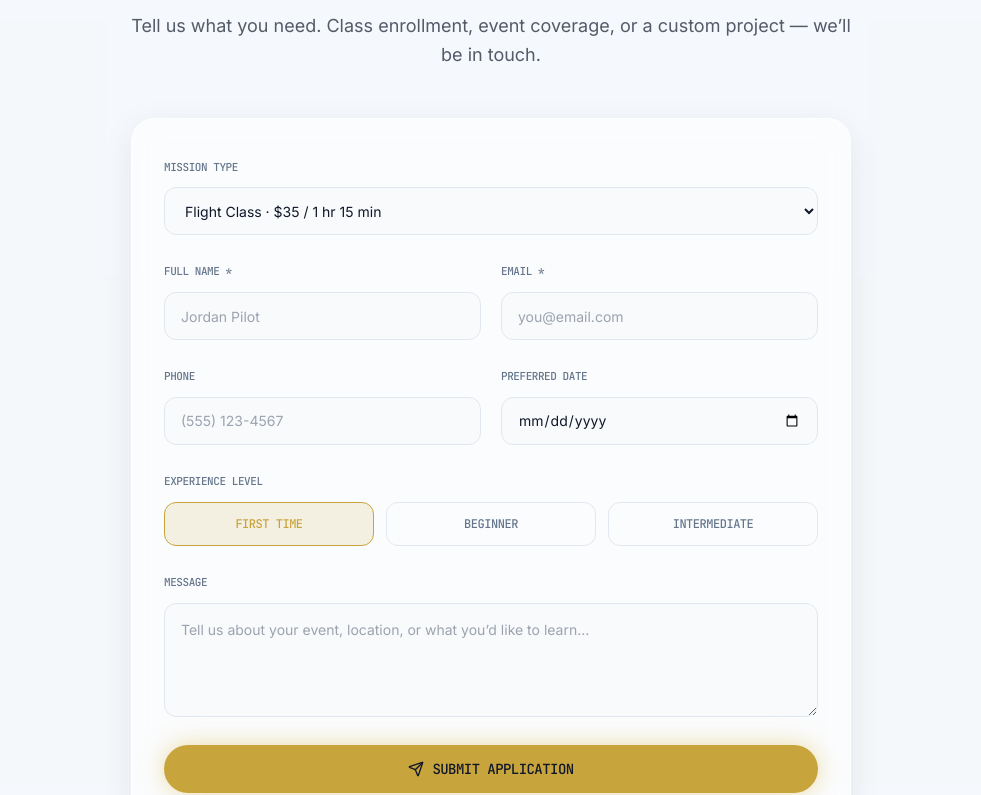
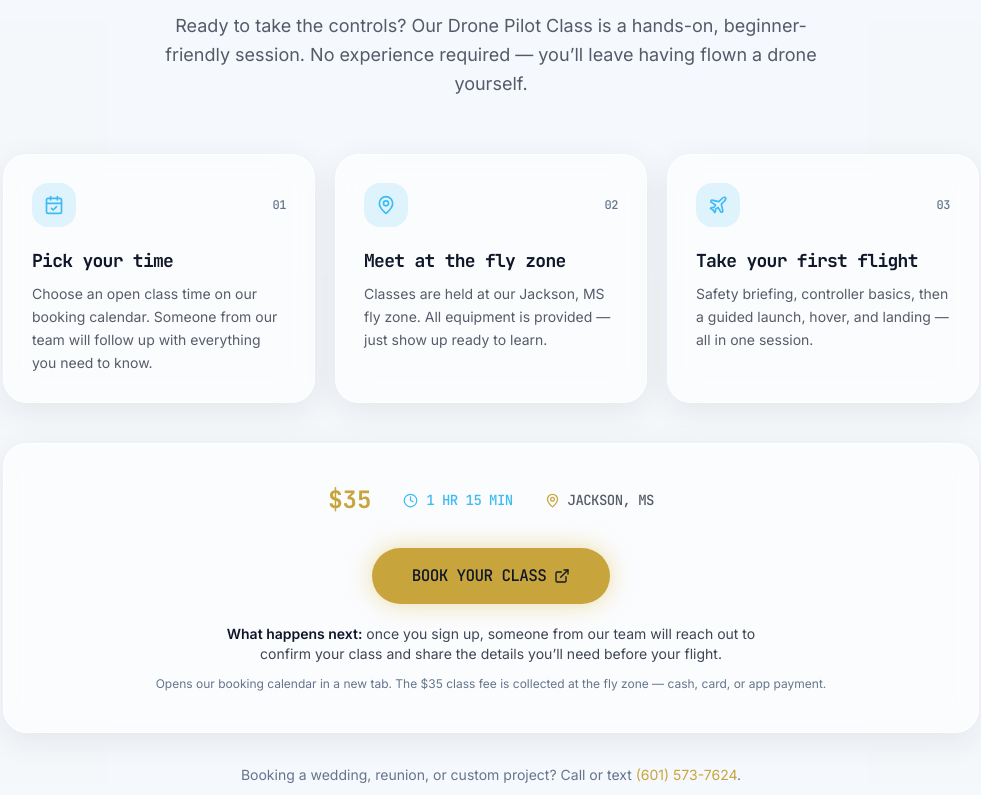
Before and after one commit to hiamandapaige/God-Is-Love-Flight, a React (Vite) app: page / in a window 1280 px wide. Shown: the part 6329-7124 px from the top of the page, without its empty margins (149-1130 px from the left). Built offline with nearby package versions, Linux system fonts and the light colour scheme; a web font is replaced by a local one.

Commit message:
Update ClassForm.jsx

```diff
--- a/ClassForm.jsx
+++ b/ClassForm.jsx
@@ -1,123 +1,84 @@
-import React, { useState } from 'react';
-import { submitNetlifyForm } from './netlifyForm';
-import { Send, CheckCircle2, Loader2 } from 'lucide-react';
+import React from 'react';
+import { CalendarCheck, MapPin, Plane, Clock, ExternalLink } from 'lucide-react';
 
-const SERVICE_OPTIONS = [
-  { value: 'flight_class', label: 'Flight Class · $35 / 1 hr 15 min' },
-  { value: 'wedding', label: 'Wedding Coverage' },
-  { value: 'family_reunion', label: 'Family Reunion' },
-  { value: 'class_reunion', label: 'Class Reunion' },
-  { value: 'other', label: 'Other Celebration / Project' },
+// The Calendly booking page. Opens in a new tab.
+const BOOKING_LINK = 'https://calendly.com/jhuffman38/30min';
+
+const STEPS = [
+  {
+    icon: CalendarCheck,
+    title: 'Pick your time',
+    text: 'Choose an open class time on our booking calendar. Someone from our team will follow up with everything you need to know.',
+  },
+  {
+    icon: MapPin,
+    title: 'Meet at the fly zone',
+    text: 'Classes are held at our Jackson, MS fly zone. All equipment is provided — just show up ready to learn.',
+  },
+  {
+    icon: Plane,
+    title: 'Take your first flight',
+    text: 'Safety briefing, controller basics, then a guided launch, hover, and landing — all in one session.',
+  },
 ];
 
 export default function ClassForm() {
-  const [form, setForm] = useState(() => {
-    const params = new URLSearchParams(window.location.search);
-    return { inquiry_type: params.get('service') || 'flight_class', full_name: '', email: '', phone: '', preferred_date: '', experience_level: 'first_time', message: '' };
-  });
-  const [status, setStatus] = useState('idle');
-  const [error, setError] = useState('');
-
-  const update = (k) => (e) => setForm({ ...form, [k]: e.target.value });
-
-  const submit = async (e) => {
-    e.preventDefault();
-    setStatus('loading');
-    setError('');
-    try {
-      const label = SERVICE_OPTIONS.find((o) => o.value === form.inquiry_type)?.label || form.inquiry_type;
-      await submitNetlifyForm('inquiry', {
-        ...form,
-        inquiry_type: label,
-        experience_level: form.inquiry_type === 'flight_class' ? form.experience_level : '',
-      });
-      setStatus('done');
-    } catch (err) {
-      setStatus('idle');
-      setError(err?.message || 'Something went wrong. Please try again.');
-    }
-  };
-
-  if (status === 'done') {
-    return (
-      <section id="apply" className="py-24 sm:py-32 bg-secondary/40">
-        <div className="max-w-xl mx-auto px-6 text-center">
-          <div className="glass-panel rounded-3xl p-10">
-            <CheckCircle2 className="mx-auto text-gold mb-5" size={48} />
-            <h3 className="font-mono-tech font-bold text-2xl">Application Received</h3>
-            <p className="mt-3 text-foreground/70">Thank you, {form.full_name.split(' ')[0]}. We’ll confirm your session and payment details by email shortly.</p>
-            <button onClick={() => { setStatus('idle'); setForm({ ...form, full_name: '', email: '', phone: '', preferred_date: '', message: '' }); }} className="mt-8 h-11 inline-flex items-center rounded-full border border-border px-6 font-mono-tech text-xs uppercase tracking-widest hover:bg-secondary transition">
-              Submit Another
-            </button>
-          </div>
-        </div>
-      </section>
-    );
-  }
-
   return (
     <section id="apply" className="py-24 sm:py-32 bg-secondary/40">
-      <div className="max-w-3xl mx-auto px-6">
-        <div className="text-center mb-12">
+      <div className="max-w-5xl mx-auto px-6">
+        <div className="text-center">
           <p className="font-mono-tech text-xs uppercase tracking-[0.3em] text-sky mb-3">// Flight Manifest</p>
           <h2 className="font-mono-tech font-bold text-3xl sm:text-5xl tracking-tight">Apply to Fly</h2>
-          <p className="mt-4 text-foreground/70">Tell us what you need. Class enrollment, event coverage, or a custom project — we’ll be in touch.</p>
+          <p className="mt-4 max-w-2xl mx-auto text-foreground/70">
+            Ready to take the controls? Our Drone Pilot Class is a hands-on, beginner-friendly session.
+            No experience required — you’ll leave having flown a drone yourself.
+          </p>
         </div>
 
-        <form onSubmit={submit} className="glass-panel rounded-3xl p-6 sm:p-8 space-y-5">
-          <div>
-            <label className="font-mono-tech text-[11px] uppercase tracking-widest text-muted-foreground">Mission Type</label>
-            <select value={form.inquiry_type} onChange={update('inquiry_type')} className="mt-2 w-full h-12 rounded-xl border border-input bg-background px-4 text-sm focus:border-sky focus:outline-none focus:ring-2 focus:ring-sky/30">
-              {SERVICE_OPTIONS.map((o) => <option key={o.value} value={o.value}>{o.label}</option>)}
-            </select>
+        <div className="mt-14 grid gap-5 sm:grid-cols-3">
+          {STEPS.map(({ icon: Icon, title, text }, i) => (
+            <div key={title} className="glass-panel rounded-3xl p-7">
+              <div className="flex items-center justify-between">
+                <span className="flex h-11 w-11 items-center justify-center rounded-2xl bg-sky/15">
+                  <Icon size={20} className="text-sky" />
+                </span>
+                <span className="font-mono-tech text-xs text-muted-foreground">0{i + 1}</span>
+              </div>
+              <h3 className="mt-5 font-mono-tech font-bold text-lg">{title}</h3>
+              <p className="mt-2 text-sm text-foreground/70 leading-relaxed">{text}</p>
+            </div>
+          ))}
+        </div>
+
+        <div className="mt-10 glass-panel rounded-3xl p-8 sm:p-10 text-center">
+          <div className="flex flex-wrap items-center justify-center gap-x-8 gap-y-3 font-mono-tech text-sm uppercase tracking-widest">
+            <span className="text-gold text-2xl font-bold normal-case tracking-normal">$35</span>
+            <span className="flex items-center gap-2 text-sky"><Clock size={15} /> 1 hr 15 min</span>
+            <span className="flex items-center gap-2 text-foreground/70"><MapPin size={15} className="text-gold" /> Jackson, MS</span>
           </div>
 
-          <div className="grid sm:grid-cols-2 gap-5">
-            <div>
-              <label className="font-mono-tech text-[11px] uppercase tracking-widest text-muted-foreground">Full Name *</label>
-              <input required value={form.full_name} onChange={update('full_name')} className="mt-2 w-full h-12 rounded-xl border border-input bg-background px-4 text-sm focus:border-sky focus:outline-none focus:ring-2 focus:ring-sky/30" placeholder="Jordan Pilot" />
-            </div>
-            <div>
-              <label className="font-mono-tech text-[11px] uppercase tracking-widest text-muted-foreground">Email *</label>
-              <input required type="email" value={form.email} onChange={update('email')} className="mt-2 w-full h-12 rounded-xl border border-input bg-background px-4 text-sm focus:border-sky focus:outline-none focus:ring-2 focus:ring-sky/30" placeholder="you@email.com" />
-            </div>
-          </div>
+          <a
+            href={BOOKING_LINK}
+            target="_blank"
+            rel="noopener noreferrer"
+            className="mt-8 h-14 inline-flex items-center justify-center gap-2 rounded-full bg-gold px-10 font-mono-tech text-sm sm:text-base uppercase tracking-widest text-gold-foreground hover:animate-hover-stabilize gold-glow transition"
+          >
+            Book Your Class <ExternalLink size={16} />
+          </a>
 
-          <div className="grid sm:grid-cols-2 gap-5">
-            <div>
-              <label className="font-mono-tech text-[11px] uppercase tracking-widest text-muted-foreground">Phone</label>
-              <input value={form.phone} onChange={update('phone')} className="mt-2 w-full h-12 rounded-xl border border-input bg-background px-4 text-sm focus:border-sky focus:outline-none focus:ring-2 focus:ring-sky/30" placeholder="(555) 123-4567" />
-            </div>
-            <div>
-              <label className="font-mono-tech text-[11px] uppercase tracking-widest text-muted-foreground">Preferred Date</label>
-              <input type="date" value={form.preferred_date} onChange={update('preferred_date')} className="mt-2 w-full h-12 rounded-xl border border-input bg-background px-4 text-sm focus:border-sky focus:outline-none focus:ring-2 focus:ring-sky/30" />
-            </div>
-          </div>
+          <p className="mt-5 max-w-xl mx-auto text-sm text-foreground/80">
+            <span className="font-semibold text-foreground">What happens next:</span> once you sign up, someone from our team
+            will reach out to confirm your class and share the details you’ll need before your flight.
+          </p>
+          <p className="mt-3 text-xs text-muted-foreground">
+            Opens our booking calendar in a new tab. The $35 class fee is collected at the fly zone — cash, card, or app payment.
+          </p>
+        </div>
 
-          {form.inquiry_type === 'flight_class' && (
-            <div>
-              <label className="font-mono-tech text-[11px] uppercase tracking-widest text-muted-foreground">Experience Level</label>
-              <div className="mt-2 grid grid-cols-3 gap-3">
-                {[['first_time', 'First Time'], ['beginner', 'Beginner'], ['intermediate', 'Intermediate']].map(([v, l]) => (
-                  <button type="button" key={v} onClick={() => setForm({ ...form, experience_level: v })} className={`h-11 rounded-xl border font-mono-tech text-xs uppercase tracking-wider transition ${form.experience_level === v ? 'border-gold bg-gold/15 text-gold' : 'border-input text-muted-foreground hover:border-sky'}`}>{l}</button>
-                ))}
-              </div>
-            </div>
-          )}
-
-          <div>
-            <label className="font-mono-tech text-[11px] uppercase tracking-widest text-muted-foreground">Message</label>
-            <textarea value={form.message} onChange={update('message')} rows={4} className="mt-2 w-full rounded-xl border border-input bg-background p-4 text-sm focus:border-sky focus:outline-none focus:ring-2 focus:ring-sky/30" placeholder="Tell us about your event, location, or what you’d like to learn…" />
-          </div>
-
-          {error && <p className="text-sm text-destructive">{error}</p>}
-
-          <button type="submit" disabled={status === 'loading'} className="h-12 w-full inline-flex items-center justify-center gap-2 rounded-full bg-gold px-8 font-mono-tech text-sm uppercase tracking-widest text-gold-foreground hover:animate-hover-stabilize gold-glow transition disabled:opacity-60">
-            {status === 'loading' ? <Loader2 size={18} className="animate-spin" /> : <Send size={16} />}
-            {status === 'loading' ? 'Transmitting…' : 'Submit Application'}
-          </button>
-          <p className="text-center text-xs text-muted-foreground">Class fee of $35 is collected upon confirmation. We accept cash, card, or app payment at the fly zone.</p>
-        </form>
+        <p className="mt-8 text-center text-sm text-muted-foreground">
+          Booking a wedding, reunion, or custom project? Call or text{' '}
+          <a href="tel:+16015737624" className="text-gold hover:underline">(601) 573-7624</a>.
+        </p>
       </div>
     </section>
   );
```
